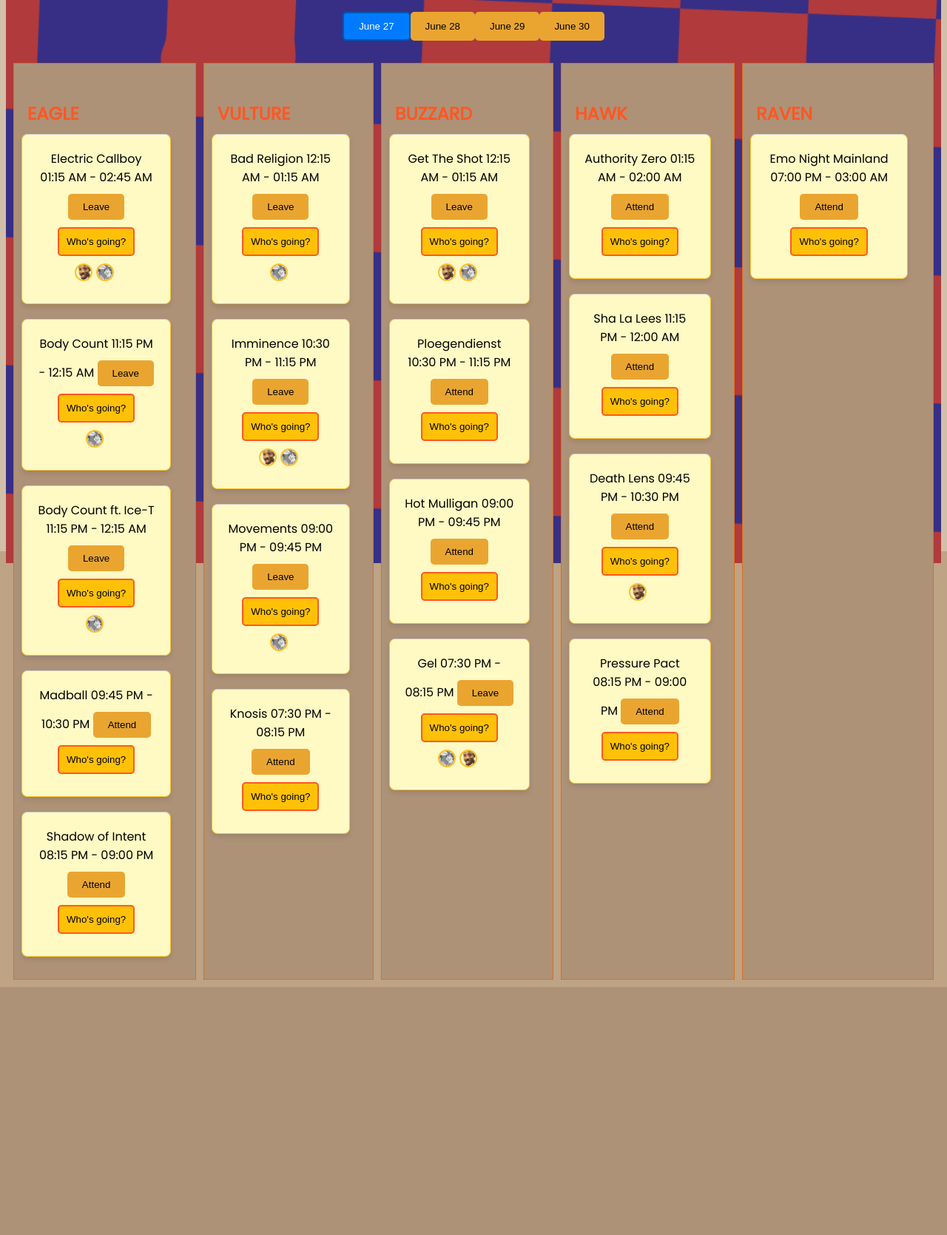
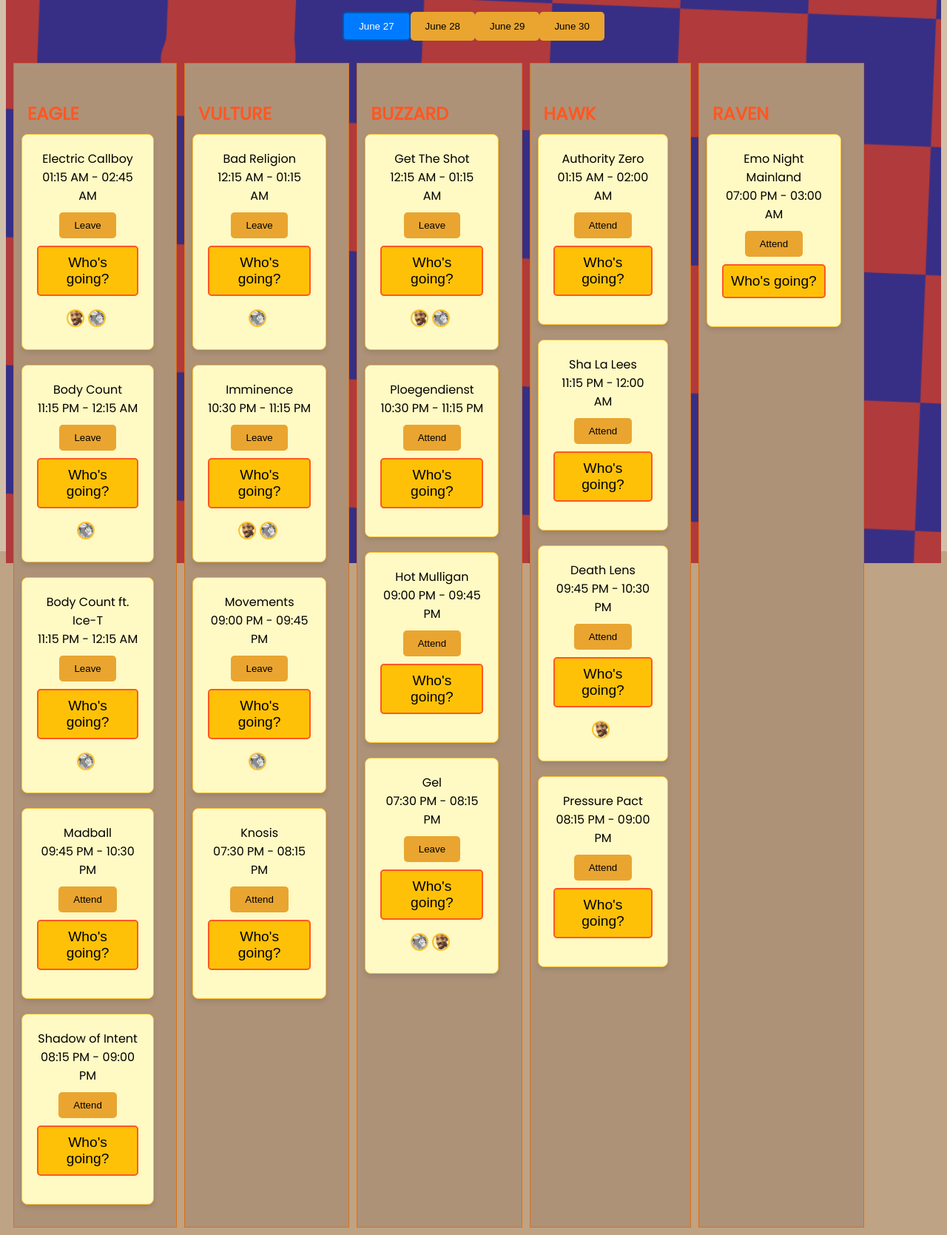
Before and after one commit to theshahnis/ShlaimanFinder, a Flask app: page /show/ in a window 1280 px wide. Shown: the part 55-1724 px from the top of the page at 74% size. Before the commit the page ends 1389 px from the top, so only its background shows below. Run offline with Flask 3, Linux system fonts and the light colour scheme; a user stored in the database is signed in; data comes from the database, SQL or seed files in the repository.

Commit message:
added my shows feature

```diff
--- a/backend/app/static/dark-mode.css
+++ b/backend/app/static/dark-mode.css
@@ -56,18 +56,25 @@ button.nav-button.selected {
     border: 2px solid #FF5722; /* Orange border */
 }
 
+
+
 .show {
-    background-color: #1E1E1E; /* Dark background */
-    color: #E0E0E0; /* Light text */
-    border: 1px solid #2E2E2E; /* Slightly lighter border */
-    border-radius: 8px; /* Rounded corners */
-    padding: 20px; /* Padding inside the show box */
-    margin-bottom: 20px; /* Space between show boxes */
-    box-shadow: 0 4px 6px rgba(0, 0, 0, 0.4); /* Subtle shadow */
-    width: 90%; /* Full width inside the timetable */
-    max-width: 800px; /* Maximum width for larger screens */
-    transition: transform 0.3s ease, box-shadow 0.3s ease; /* Smooth transition effects */
-}
+    display: flex;
+    flex-direction: column;
+    align-items: center; /* Center the content horizontally */
+    justify-content: center; /* Center the content vertically */
+    text-align: center; /* Center the text */
+    background-color: #1E1E1E;
+    color: #E0E0E0;
+    border: 1px solid #2E2E2E;
+    border-radius: 8px;
+    padding: 20px;
+    margin-bottom: 20px;
+    box-shadow: 0 4px 6px rgba(0, 0, 0, 0.4);
+    width: 90%;
+    max-width: 800px;
+    transition: transform 0.3s ease, box-shadow 0.3s ease;
+  }
 
 .show:hover {
     transform: translateY(-5px); /* Slight lift on hover */
@@ -76,14 +83,23 @@ button.nav-button.selected {
 
 .show-name {
     font-weight: bold;
-    font-size: 1.5em; /* Larger font size */
-    color: #FFEB3B; /* Yellow for show names */
-    margin-bottom: 10px; /* Space below the show name */
-}
+    font-size: 1.5em;
+    color: #FFEB3B;
+    margin-bottom: 10px;
+  }
+
+.show-time,
+.show-stage,
+.whos-going {
+    font-size: 1.2em;
+    color: #B0B0B0;
+    margin-bottom: 8px;
+    /* display: block; */
+  }
 
 .show-time,
 .show-stage {
-    display: block;
+
     font-size: 1.2em; /* Larger font size */
     color: #B0B0B0; /* Grey for show times and stages */
     margin-bottom: 8px; /* Space below each line */
@@ -296,3 +312,6 @@ button.nav-button.selected {
         width: 90%;
     }
 }
+
+
+/* before */
--- a/backend/app/static/styles.css
+++ b/backend/app/static/styles.css
@@ -58,20 +58,23 @@ button.nav-button {
   border: 2px solid #FF5722; /* Dark border */
 }
 
+
 .show {
-  background-color: #FFF9C4; /* Light background */
-  color: #000; /* Dark text */
-  border: 1px solid #FBC02D; /* Slightly darker border */
+  display: flex;
+  flex-direction: column;
+  align-items: center; /* Center the content horizontally */
+  justify-content: center; /* Center the content vertically */
+  text-align: center; /* Center the text */
+  background-color: #FFF9C4;
+  color: #000;
+  border: 1px solid #FBC02D;
   border-radius: 8px;
   padding: 20px;
   margin-bottom: 20px;
-  box-shadow: 0 4px 6px rgba(0, 0, 0, 0.1); /* Subtle shadow */
-  width: 90%; /* Full width inside the timetable */
+  box-shadow: 0 4px 6px rgba(0, 0, 0, 0.1);
+  width: 90%;
   max-width: 800px;
   transition: transform 0.3s ease, box-shadow 0.3s ease;
-  text-align: center;
-  position: relative;
-  border-top: 1px solid #ccc;
 }
 
 .show:hover {
@@ -109,6 +112,14 @@ button.nav-button {
   padding: 20px;
   margin: 20px;
   gap: 20px;
+}
+
+.show-time,
+.show-stage,
+.whos-going {
+  font-size: 1.2em;
+  color: #757575;
+  margin-bottom: 8px;
 }
 
 .whos-going {
@@ -675,3 +686,5 @@ input[type=text]::placeholder, input[type=password]::placeholder, input[type=ema
   font-size: 1.1em;
   margin-top: 10px;
 }
+
+/* before */
```
